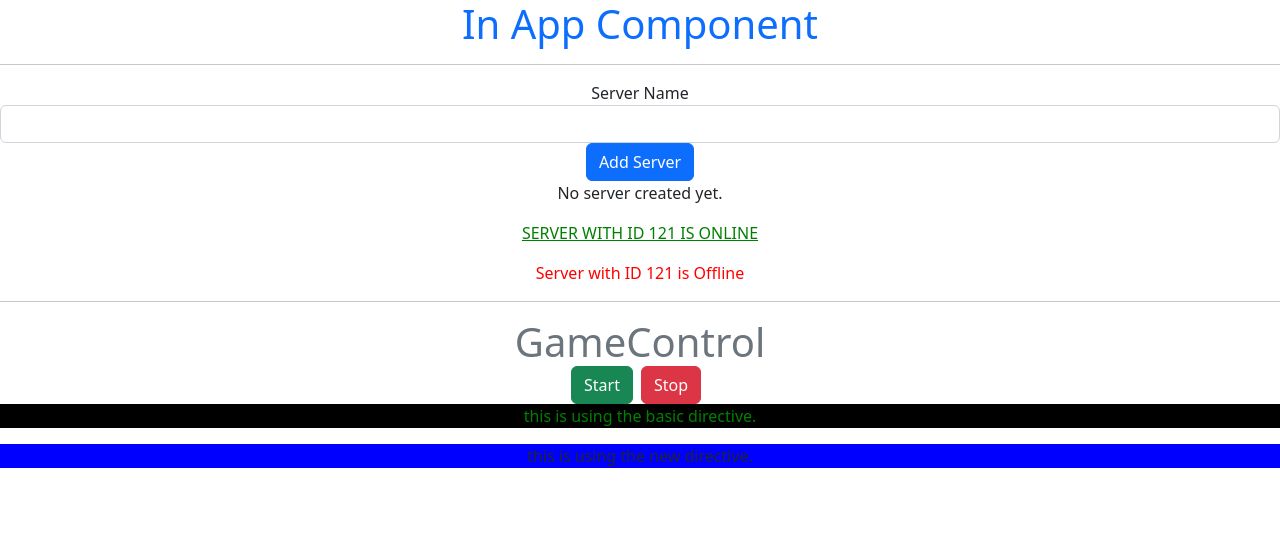
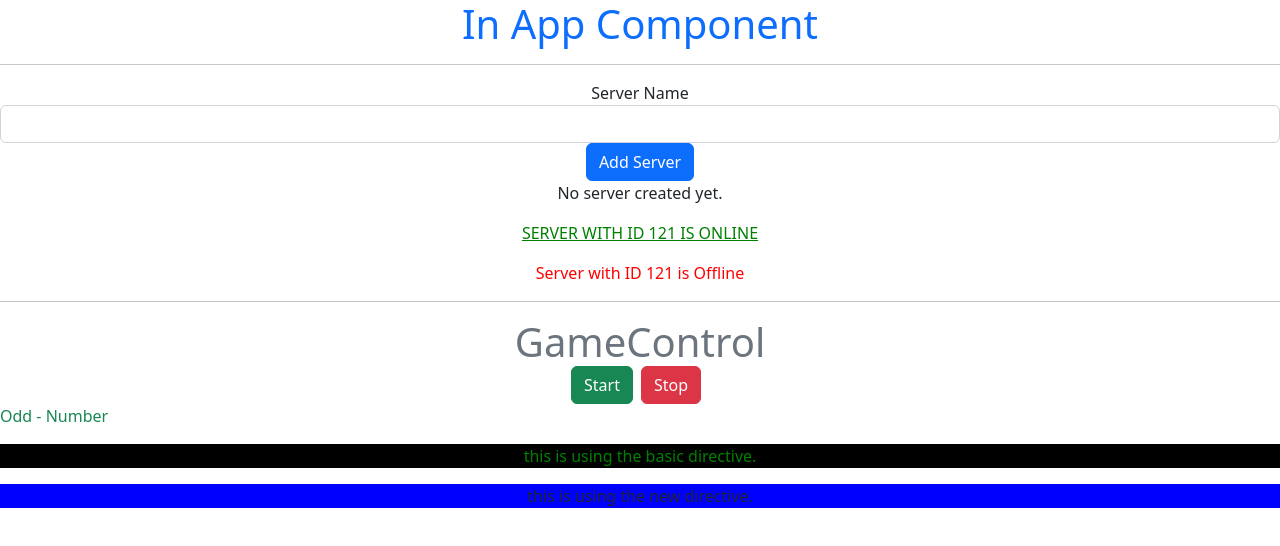
Before and after one commit to AakashChahal/first-angular-app, an Angular app: page / in a window 1280 px wide. Shown: the top 546 px of the page. Built offline with nearby package versions, Linux system fonts and the light colour scheme.

Commit message:
building a structural directive

```diff
--- a/src/app/app.component.html
+++ b/src/app/app.component.html
@@ -10,7 +10,7 @@
     >
     </app-game-control>
     <app-even *ngIf="count > 0 && count % 2 == 0"></app-even>
-    <app-odd *ngIf="count > 0 && !(count % 2 == 0)"></app-odd>
+    <app-odd *appUnless="count > 0 && count % 2 == 0"></app-odd>
     <p appBasicHighlight>this is using the basic directive.</p>
     <p appBetterHighlightDirective>this is using the new directive.</p>
 </body>
--- a/src/app/app.module.ts
+++ b/src/app/app.module.ts
@@ -10,6 +10,7 @@ import { OddComponent } from './odd/odd.component';
 import { EvenComponent } from './even/even.component';
 import { BasicHighlightDirective } from './basic-highlight/basic-highlight.directive';
 import { BetterHighlightDirectiveDirective } from './better-highlight/better-highlight-directive.directive';
+import { UnlessDirective } from './unless.directive';
 
 @NgModule({
     declarations: [
@@ -21,6 +22,7 @@ import { BetterHighlightDirectiveDirective } from './better-highlight/better-hig
         EvenComponent,
         BasicHighlightDirective,
         BetterHighlightDirectiveDirective,
+        UnlessDirective,
     ],
     imports: [BrowserModule, FormsModule],
     providers: [],
--- /dev/null
+++ b/src/app/unless.directive.ts
@@ -0,0 +1,16 @@
+import { Directive, Input, TemplateRef, ViewContainerRef } from '@angular/core';
+
+@Directive({
+    selector: '[appUnless]',
+})
+export class UnlessDirective {
+    @Input() set appUnless(condition: boolean) {
+        if (!condition) this.vcRef.createEmbeddedView(this.templateRef);
+        else this.vcRef.clear();
+    }
+
+    constructor(
+        private templateRef: TemplateRef<any>,
+        private vcRef: ViewContainerRef
+    ) {}
+}
```
